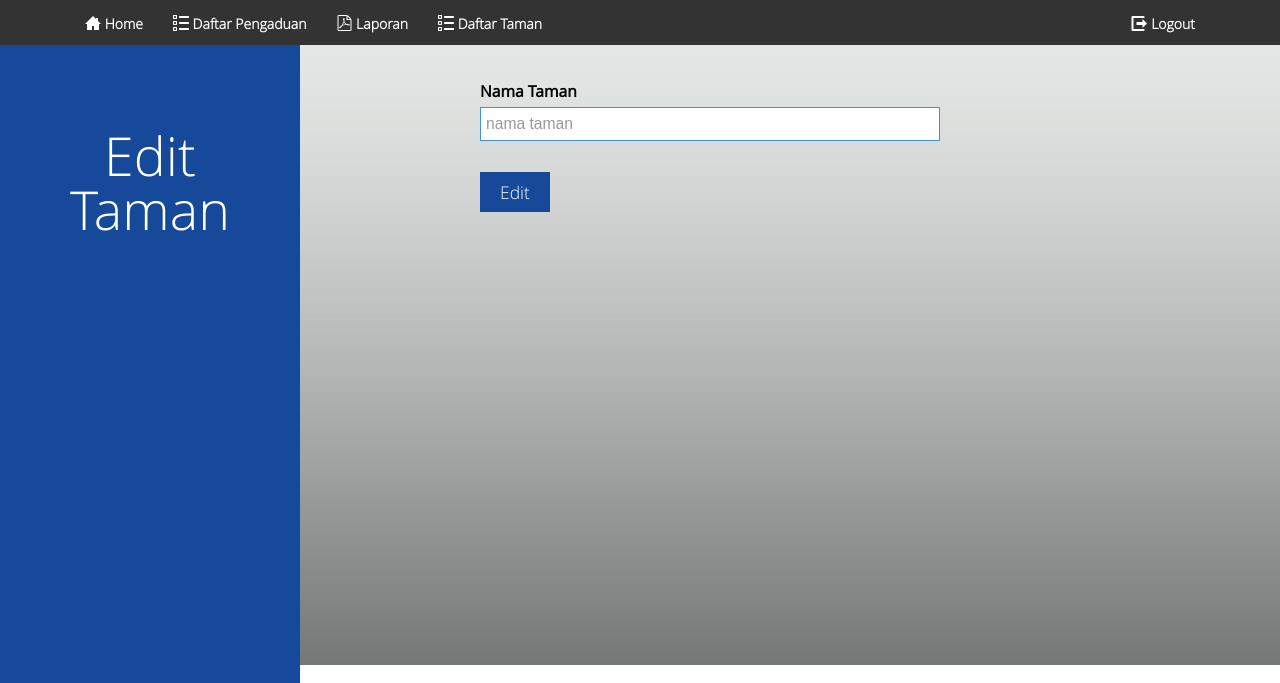
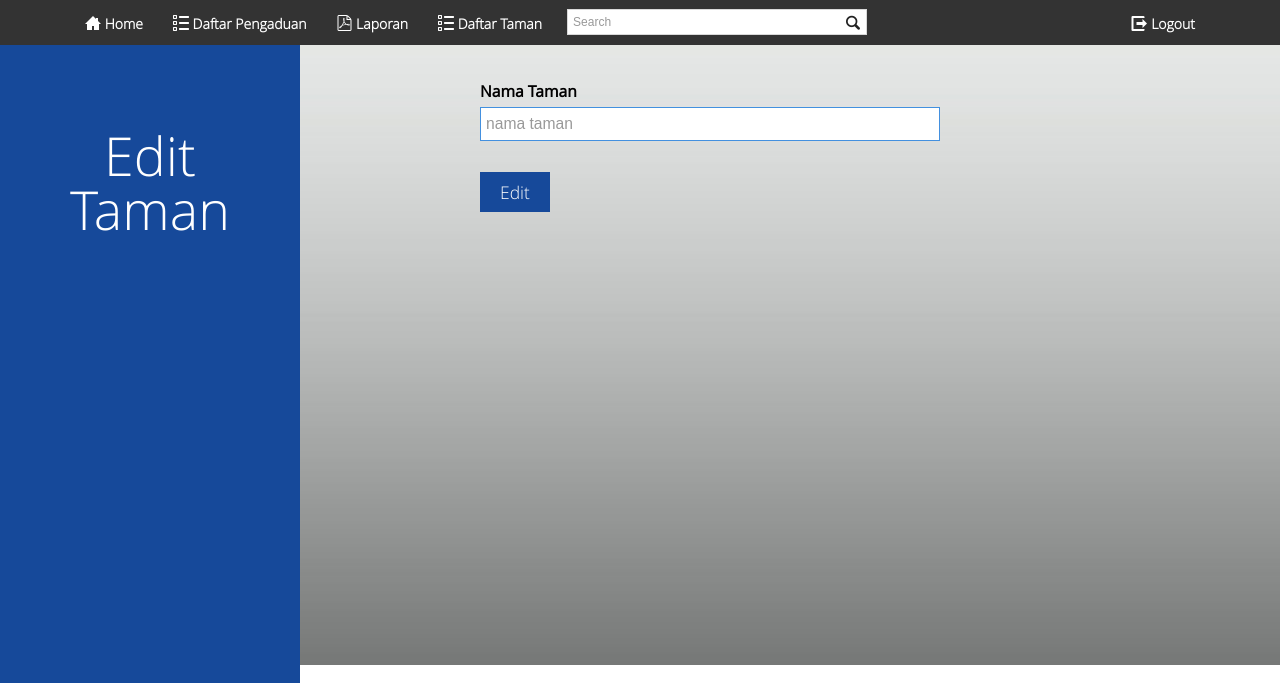
Before and after one commit to fahziar/Sistem-Taman, a PHP site: page /editTaman.php?id=1 in a window 1280 px wide. Shown: the top 683 px of the page. Run offline with PHP 8.4, Linux system fonts and the light colour scheme.

Commit message:
udah edit

```diff
--- a/editTaman.php
+++ b/editTaman.php
@@ -32,11 +32,21 @@
 <body class="metro">
     <div class="navigation-bar dark">
     <div class="navigation-bar-content container">
-        <a href="homeUser.html" class="element"><span class="icon-home"></span><b> Home</b></a>
-		<a href="listPengaduanPublik.html" class="element"><span class="icon-list"></span><b> Daftar Pengaduan</b></a>
-		<a href="#" class="element"><span class="icon-file-pdf"></span><b> Laporan</b></a>
-		<a href="daftarTaman.html" class="element"><span class="icon-list"></span><b> Daftar Taman</b></a>
-		<a href="#" class="element place-right"><span class="icon-exit"></span><b> Logout</b></a>
+        <a href="homeAdmin.php" class="element"><span class="icon-home"></span><b> Home</b></a>
+		<a href="listPengaduanAdmin.php" class="element"><span class="icon-list"></span><b> Daftar Pengaduan</b></a>
+		<a href="buatLaporan.php" class="element"><span class="icon-file-pdf"></span><b> Laporan</b></a>
+		<a href="daftarTaman.php" class="element"><span class="icon-list"></span><b> Daftar Taman</b></a>
+		<div class="element" style="padding:15px 10px">
+					<form action='listPengaduanAdmin.php' method='get'>
+						<div class="input-control text size4">
+							<input type="text" name="search" placeholder="Search">
+
+
+							<button class="btn-search"></button>
+						</div>
+					</form>
+		</div>
+		<a href="logout.php" class="element place-right"><span class="icon-exit"></span><b> Logout</b></a>
     </div>
 	</div>
 <div class="">
```
Also changed, not shown: addTaman.php (+17 -7 lines), daftarTaman.php (+15 -5 lines), listPengaduanAdmin.html (+1 -20 lines).
